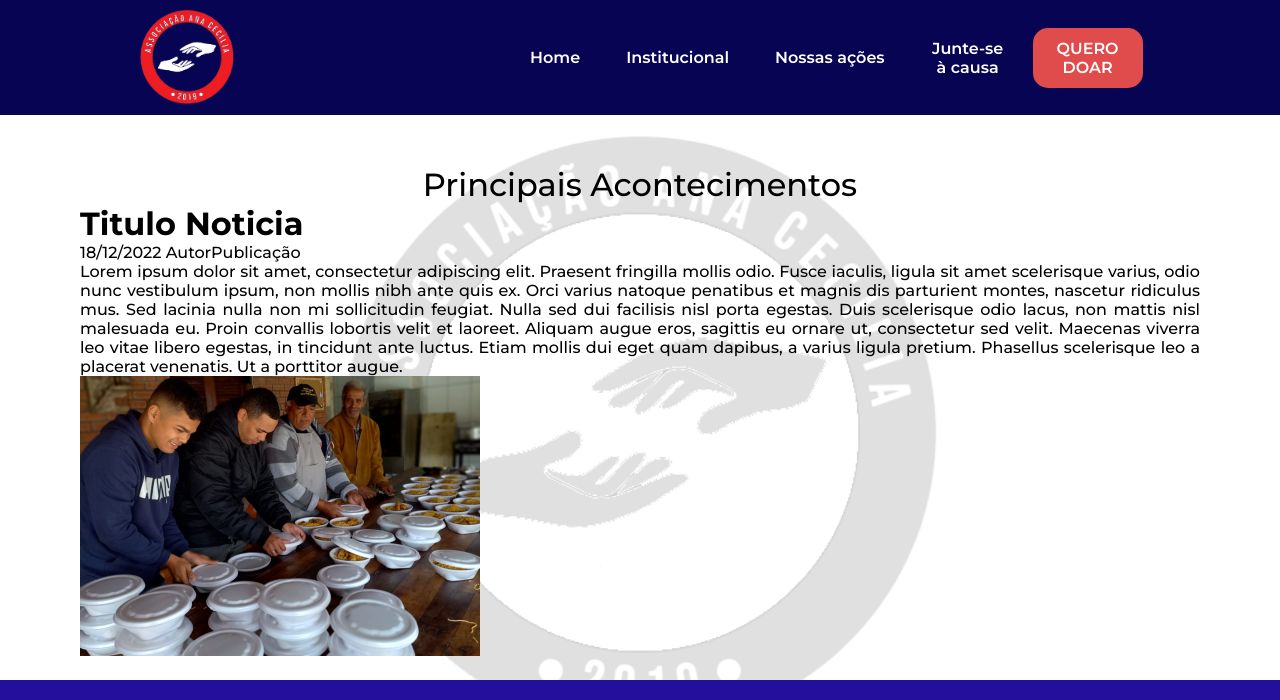
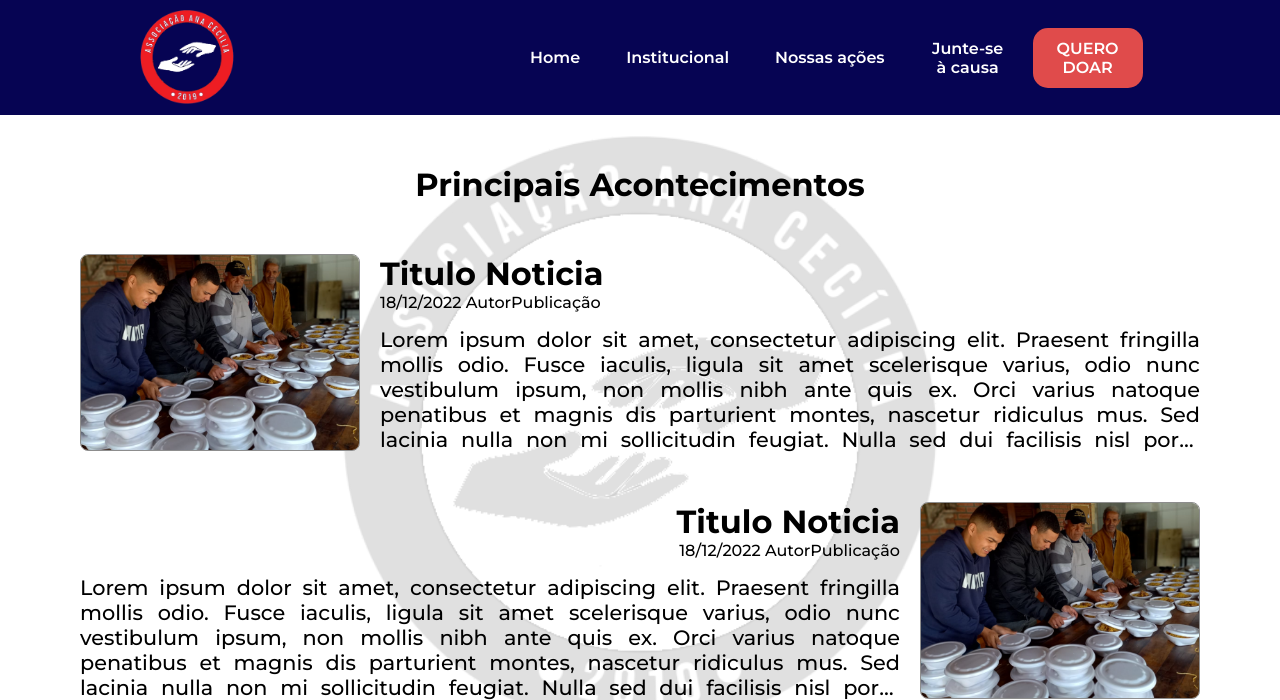
Before and after one commit to Antonio723/ana_cecilia_v2, a PHP site: page /html/acoes/index.html in a window 1280 px wide. Shown: the top 700 px of the page. Run offline with PHP 8.4, Linux system fonts and the light colour scheme.

Commit message:
design de noticias

```diff
--- a/css/acoes/screen.css
+++ b/css/acoes/screen.css
@@ -4,4 +4,36 @@ main{
     align-items: center;
     padding: 50px 80px 20px 80px;
     text-align: justify;
+    row-gap: 50px;
 }
+
+.news{
+    display: flex;
+    column-gap: 20px;
+}
+
+.news>img{
+    max-width: 280px;
+    height: 100%;
+    border-radius: 8px;
+    border: solid 1px #8d8d8d;
+}
+
+.texts{
+    display: flex;
+    flex-direction: column;
+    row-gap: 15px;
+}
+
+.headerAboutRight{
+    text-align: right;
+}
+
+.text{
+    font-size: 1.3em;
+    overflow: hidden;
+     text-overflow: ellipsis;
+     display: -webkit-box;
+     -webkit-line-clamp: 5;
+     -webkit-box-orient: vertical;
+}
--- a/html/acoes/index.html
+++ b/html/acoes/index.html
@@ -42,8 +42,9 @@
         </aside>
     </header>
     <main>
-        <h1>Principais Acontecimentos</h1>
-        <article class="new">
+        <h1 class="strong">Principais Acontecimentos</h1>
+        <article class="news">
+            <img src="../../img/docao2.png" alt="">
             <article class="texts">
                 <section class="headerAbout">
                     <h1 class="strong">Titulo Noticia</h1>
@@ -51,7 +52,20 @@
                         <p>18/12/2022  AutorPublicação</p>
                     </span>
                 </section>
-                <section class="imgRight">
+                <section class="imgRight text">
+                    <p>Lorem ipsum dolor sit amet, consectetur adipiscing elit. Praesent fringilla mollis odio. Fusce iaculis, ligula sit amet scelerisque varius, odio nunc vestibulum ipsum, non mollis nibh ante quis ex. Orci varius natoque penatibus et magnis dis parturient montes, nascetur ridiculus mus. Sed lacinia nulla non mi sollicitudin feugiat. Nulla sed dui facilisis nisl porta egestas. Duis scelerisque odio lacus, non mattis nisl malesuada eu. Proin convallis lobortis velit et laoreet. Aliquam augue eros, sagittis eu ornare ut, consectetur sed velit. Maecenas viverra leo vitae libero egestas, in tincidunt ante luctus. Etiam mollis dui eget quam dapibus, a varius ligula pretium. Phasellus scelerisque leo a placerat venenatis. Ut a porttitor augue.</p>
+                </section>
+            </article>
+        </article>
+        <article class="news">
+            <article class="texts">
+                <section class="headerAboutRight">
+                    <h1 class="strong">Titulo Noticia</h1>
+                    <span class="subTitle">
+                        <p>18/12/2022  AutorPublicação</p>
+                    </span>
+                </section>
+                <section class="imgRight text">
                     <p>Lorem ipsum dolor sit amet, consectetur adipiscing elit. Praesent fringilla mollis odio. Fusce iaculis, ligula sit amet scelerisque varius, odio nunc vestibulum ipsum, non mollis nibh ante quis ex. Orci varius natoque penatibus et magnis dis parturient montes, nascetur ridiculus mus. Sed lacinia nulla non mi sollicitudin feugiat. Nulla sed dui facilisis nisl porta egestas. Duis scelerisque odio lacus, non mattis nisl malesuada eu. Proin convallis lobortis velit et laoreet. Aliquam augue eros, sagittis eu ornare ut, consectetur sed velit. Maecenas viverra leo vitae libero egestas, in tincidunt ante luctus. Etiam mollis dui eget quam dapibus, a varius ligula pretium. Phasellus scelerisque leo a placerat venenatis. Ut a porttitor augue.</p>
                 </section>
             </article>
```
